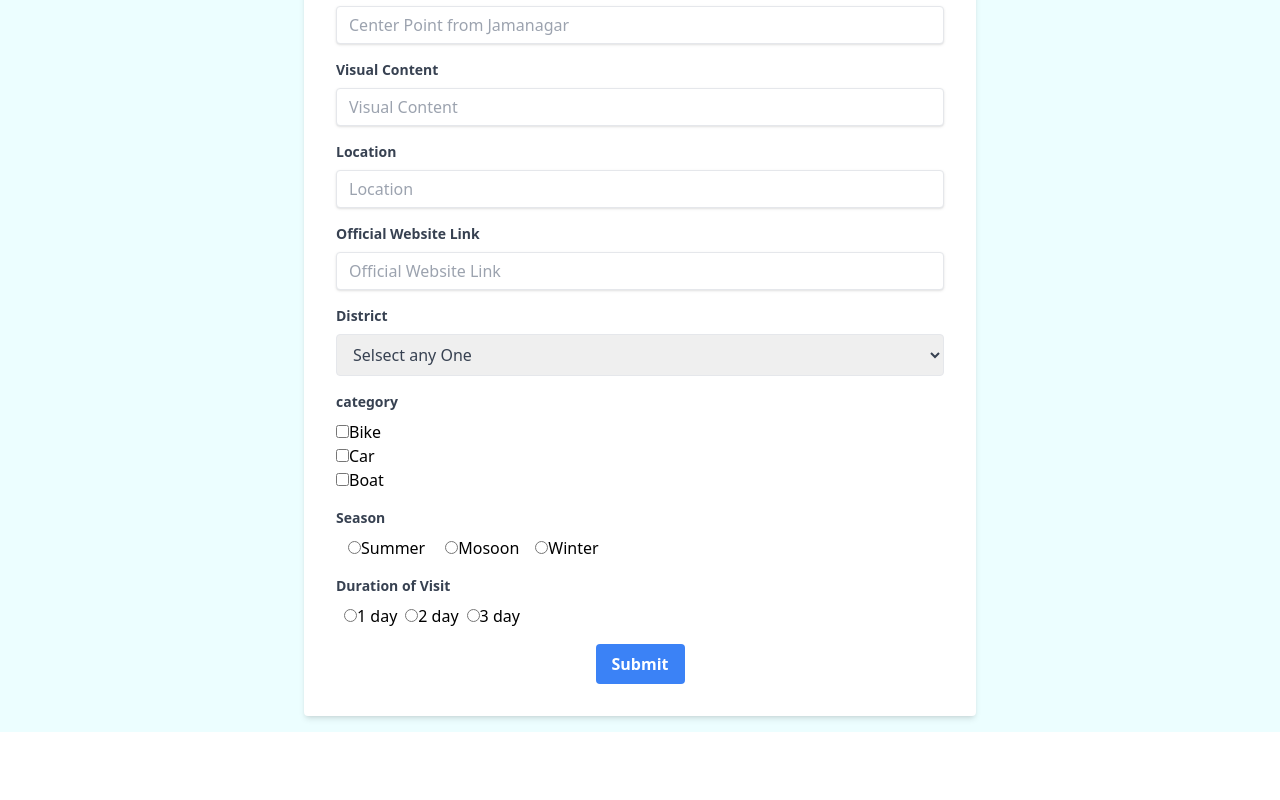
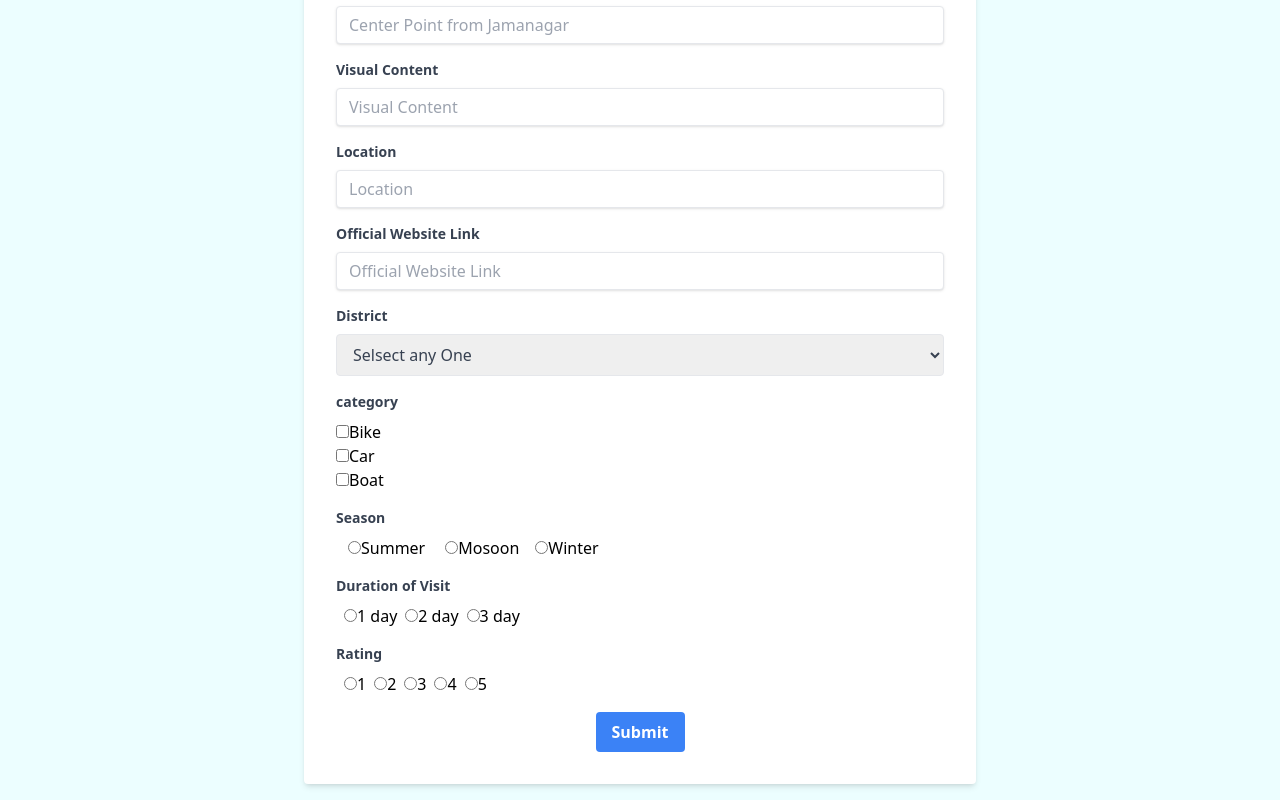
Before and after one commit to Dhruv9544/Tourism, a React (Create React App) app in the folder client/: page /admin in a window 1280 px wide. Shown: the part 1704-2504 px from the top of the page. Before the commit the page ends 2436 px from the top, so only its background shows below. Built offline with nearby package versions, Linux system fonts and the light colour scheme.

Commit message:
Rating added

```diff
--- a/client/src/pages/InputData.js
+++ b/client/src/pages/InputData.js
@@ -26,6 +26,7 @@ const initialValues = {
   season: "",
   day: "",
   distric: "",
+  rating: "",
 };
 
 const InputData = () => {
@@ -655,6 +656,80 @@ const InputData = () => {
               <small className="text-ligth text-red-600">{errors.day}</small>
             ) : null}
           </div>
+          <div className="mb-4">
+            <label
+              className="block text-gray-700 text-sm font-bold mb-2"
+              htmlFor="ratinf"
+            >
+              Rating
+            </label>
+
+            <label for="1" className="">
+              <input
+                className="ml-2"
+                name="rating"
+                type="radio"
+                id="1"
+                value="1"
+                onChange={handleChange}
+                onBlur={handleBlur}
+              />
+              1
+            </label>
+
+            <label for="2" className="">
+              <input
+                className="ml-2"
+                name="rating"
+                type="radio"
+                id="2"
+                value="2"
+                onChange={handleChange}
+                onBlur={handleBlur}
+              />
+              2
+            </label>
+
+            <label for="3" className="">
+              <input
+                className="ml-2"
+                name="rating"
+                type="radio"
+                id="3"
+                value="3"
+                onChange={handleChange}
+                onBlur={handleBlur}
+              />
+              3
+            </label>
+            <label for="4" className="">
+              <input
+                className="ml-2"
+                name="rating"
+                type="radio"
+                id="4"
+                value="4"
+                onChange={handleChange}
+                onBlur={handleBlur}
+              />
+              4
+            </label>
+            <label for="5" className="">
+              <input
+                className="ml-2"
+                name="rating"
+                type="radio"
+                id="5"
+                value="5"
+                onChange={handleChange}
+                onBlur={handleBlur}
+              />
+              5
+            </label>
+            {errors.day && touched.day ? (
+              <small className="text-ligth text-red-600">{errors.day}</small>
+            ) : null}
+          </div>
 
           <div className="flex items-center justify-center">
             <button
--- a/client/src/schemas/Index.js
+++ b/client/src/schemas/Index.js
@@ -57,6 +57,7 @@ export const formSchemas = Yup.object().shape({
   website_link: Yup.string().required("Please Enter Destination"),
   distric: Yup.string().required("Please Enter Destination"),
   season: Yup.string().required("Please Enter Destination"),
+  rating: Yup.string().required("Please Enter Destination"),
   day: Yup.string().required("Please Enter Destination"),
   Category: Yup.array().min(1, "Select at least one Category"),
 });
```
